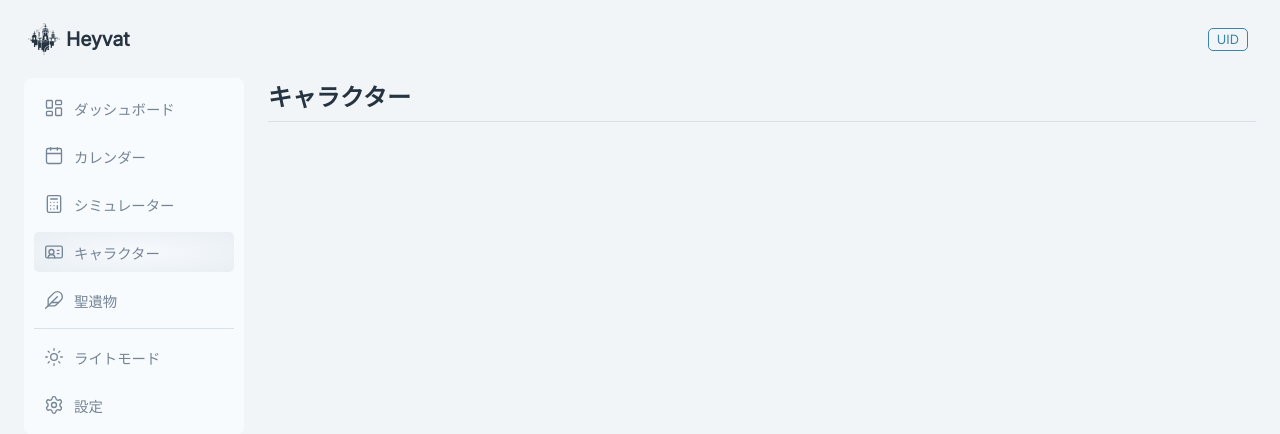
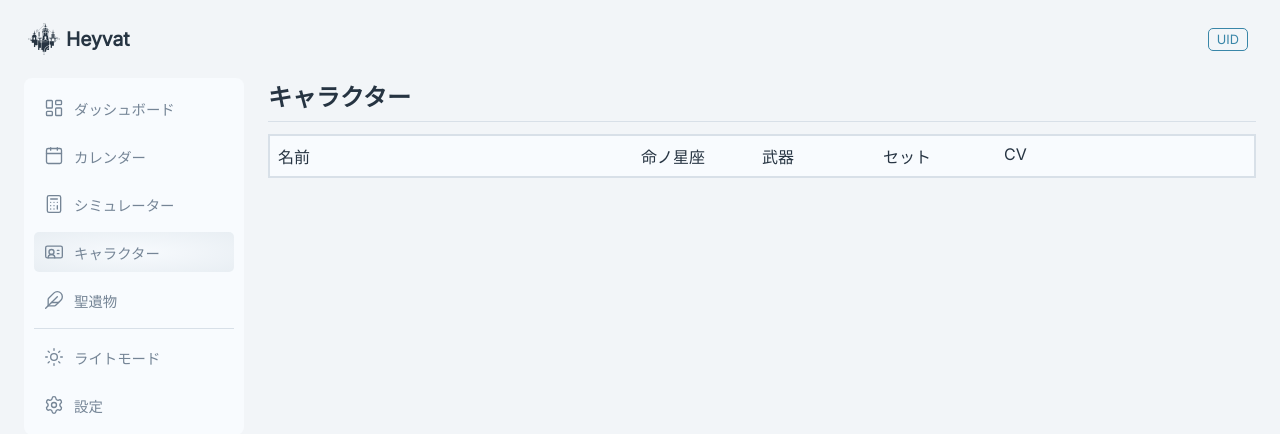
Before and after one commit to roka0430/heyvat, a Node project: template views/pages/characters/index.njk in a window 1280 px wide. Shown: the top 434 px of the page. Run offline with Node 20 templates, Linux system fonts and the light colour scheme; the template is opened without the code that fills it, so the values that code supplies are empty; some libraries are stand-ins or nearby versions; some web fonts are replaced.

Commit message:
feat: キャラクター一覧表示機能を追加し、スタイルとスクリプトを統合

```diff
--- /dev/null
+++ b/public/css/characters.css
@@ -0,0 +1,18 @@
+.characters__list {
+  display: flex;
+  flex-direction: column;
+
+  border: solid 0.5px var(--color-border);
+}
+
+.characters__item {
+  display: grid;
+  grid-template-columns: 3fr 1fr 1fr 1fr 2fr;
+
+  padding: 8px;
+  border: solid 0.5px var(--color-border);
+}
+
+.characters__item--head {
+  background: var(--color-surface);
+}
--- /dev/null
+++ b/public/js/characters.js
@@ -0,0 +1,19 @@
+document.addEventListener("alpine:init", () => {
+  Alpine.data("charactersList", () => ({
+    characters: [],
+
+    async init() {
+      this.characters = await this.loadCharacters();
+    },
+
+    async loadCharacters() {
+      try {
+        const res = await fetch("/api/characters");
+        return res.json();
+      } catch (error) {
+        console.error(error);
+        return [];
+      }
+    },
+  }));
+});
--- a/views/pages/characters/index.njk
+++ b/views/pages/characters/index.njk
@@ -3,6 +3,7 @@
 {% set pageId = "characters" %}
 
 {% block styles %}
+  <link rel="stylesheet" href="/css/characters.css" />
 {% endblock %}
 
 {% block title %}
@@ -12,8 +13,39 @@
 {% block content %}
   <main class="app-main">
     <h2 class="app-main__page-title">キャラクター</h2>
+    <div class="characters">
+      <div class="characters__list" x-data="charactersList">
+        <div class="characters__item characters__item--head">
+          <div class="characters__name">名前</div>
+          <div class="characters__consts">命ノ星座</div>
+          <div class="characters__weapon">武器</div>
+          <div class="characters__sets">セット</div>
+          <div class="characters__crit">CV</div>
+        </div>
+        <template x-for="character in characters" :key="character.id">
+          <div class="characters__item">
+            <div class="characters__name" x-text="character.name.ja"></div>
+            <div class="characters__consts">
+              C<span x-text="character.consts"></span>
+            </div>
+            <div
+              class="characters__weapon"
+              x-text="character.weaponInfo.name.ja">
+            </div>
+            <div class="characters__sets">null</div>
+            <div class="characters__crit">
+              <span x-text="Math.round(character.stats.cr * 1000) / 10"></span>
+              : <span
+                x-text="Math.round(character.stats.cd * 1000) / 10"></span>
+              <span x-text="character.scores.crit"></span>
+            </div>
+          </div>
+        </template>
+      </div>
+    </div>
   </main>
 {% endblock %}
 
 {% block scripts %}
+  <script src="/js/characters.js" defer></script>
 {% endblock %}
```
